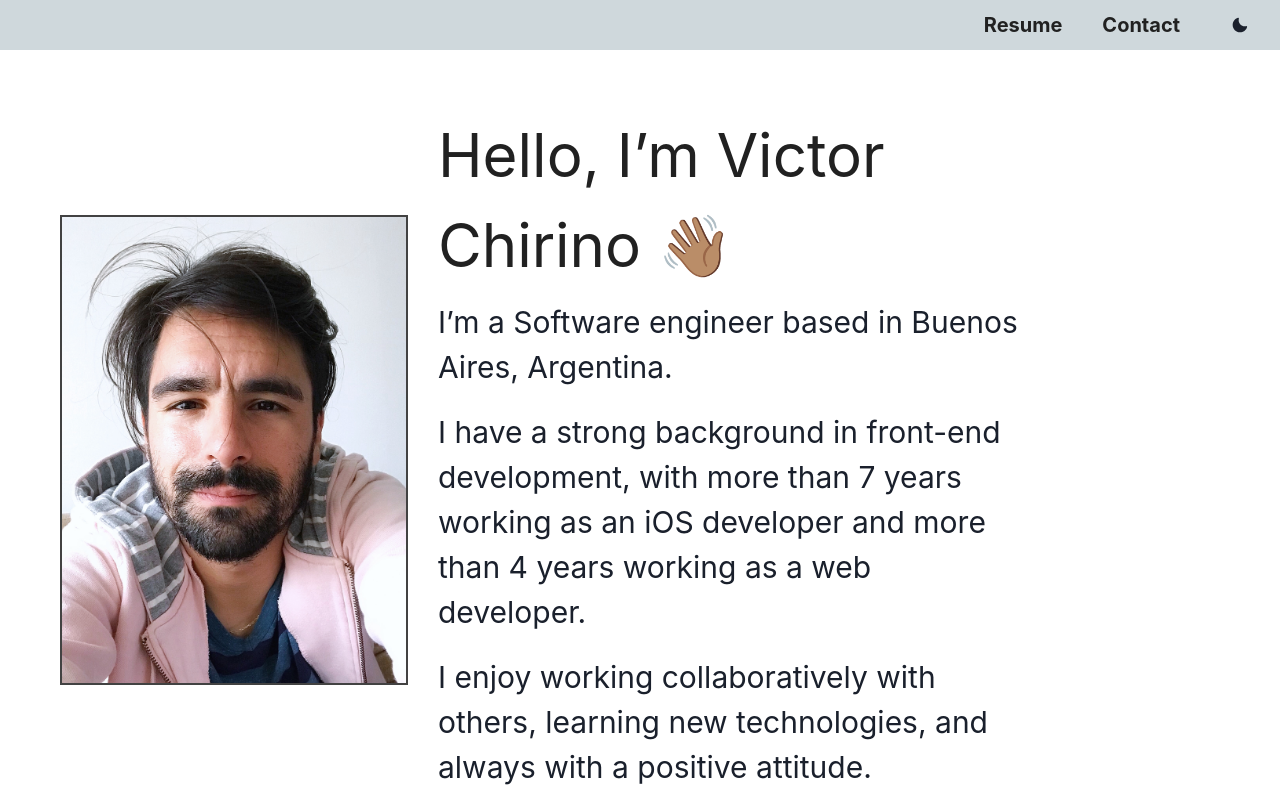
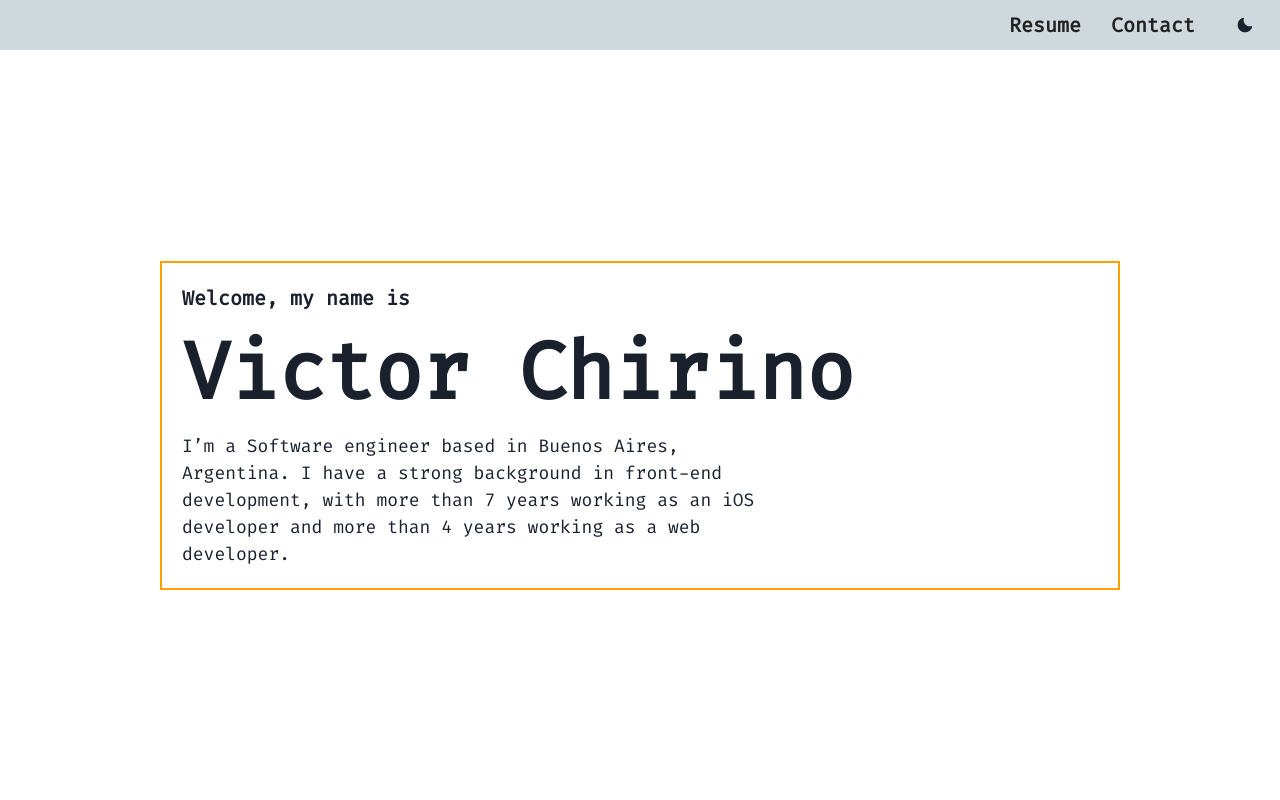
Before and after one commit to vicchirino/victorchirino.com, a Next.js app: page / in a window 1280 px wide. Shown: the top 800 px of the page. Built offline with nearby package versions, Linux system fonts and the light colour scheme.

Commit message:
Bunch of stuff

```diff
--- a/components/ContactFooter.tsx
+++ b/components/ContactFooter.tsx
@@ -7,7 +7,7 @@ const ContactFooter = forwardRef((props, ref) => {
 	return (
 		<Box
 			sx={{
-				width: "70%",
+				width: "100%",
 				padding: "25px",
 				margin: "auto",
 			}}
--- /dev/null
+++ b/components/Intro.tsx
@@ -0,0 +1,118 @@
+import { Box, Text, useColorMode } from "@chakra-ui/react";
+import { fadeUp } from "../styles/Transitions";
+
+const Intro: React.FC = () => {
+	return (
+		<Layout>
+			<Box
+				sx={{
+					display: "flex",
+					margin: "auto",
+					padding: "20px",
+					maxWidth: {
+						base: "100%",
+						sm: "90%",
+						md: "75%",
+					},
+					flexDirection: "column",
+					justifyContent: "center",
+					border: "2px solid",
+					borderColor: "brand.500",
+					// animation: `${borderColor({
+					// 	color: "brand.500",
+					// })} 1s normal forwards ease-in-out`,
+					// animationDelay: "1400ms",
+				}}
+			>
+				<Text
+					sx={{
+						fontSize: {
+							base: "md",
+							md: "lg",
+							lg: "xl",
+						},
+						fontWeight: {
+							base: "semibold",
+							md: "semibold",
+							lg: "bold",
+						},
+						opacity: 0,
+						animation: `${fadeUp} 350ms normal forwards ease-in-out`,
+						animationDelay: "350ms",
+					}}
+				>
+					Welcome, my name is
+				</Text>
+				<Text
+					sx={{
+						fontSize: {
+							base: "35px",
+							sm: "50px",
+							md: "60px",
+							lg: "80px",
+						},
+						fontWeight: {
+							base: "semibold",
+							md: "semibold",
+							lg: "bold",
+						},
+						opacity: 0,
+						animation: `${fadeUp} 350ms normal forwards ease-in-out`,
+						animationDelay: "700ms",
+					}}
+				>
+					Victor Chirino
+				</Text>
+				<Text
+					sx={{
+						width: {
+							base: "65%",
+						},
+						fontSize: {
+							base: "xs",
+							sm: "md",
+							lg: "lg",
+						},
+						fontWeight: {
+							base: "regular",
+						},
+						opacity: 0,
+						animation: `${fadeUp} 350ms normal forwards ease-in-out`,
+						animationDelay: "1050ms",
+					}}
+				>
+					I’m a Software engineer based in Buenos Aires, Argentina. I have a
+					strong background in front-end development, with more than 7 years
+					working as an iOS developer and more than 4 years working as a web
+					developer.
+				</Text>
+			</Box>
+		</Layout>
+	);
+};
+
+type LayoutProps = {
+	children: React.ReactNode;
+};
+
+const Layout: React.FC<LayoutProps> = ({ children }) => {
+	const { colorMode } = useColorMode();
+
+	return (
+		<Box
+			sx={{
+				width: "100%",
+				bgColor: colorMode === "dark" ? "dark.600" : "light.400",
+				height: "100vh",
+				paddingTop: "50px",
+				display: "flex",
+				alignItems: "center",
+				justifyContent: "center",
+			}}
+		>
+			{children}
+		</Box>
+	);
+};
+
+export default Intro;
--- a/components/NavBar.tsx
+++ b/components/NavBar.tsx
@@ -7,7 +7,7 @@ import {
 	useColorMode,
 } from "@chakra-ui/react";
 import { MoonIcon, SunIcon } from "@chakra-ui/icons";
-import { shakeAnimation } from "./AnimatedIcon";
+import { shakeAnimation } from "../styles/Transitions";
 
 type HeaderProps = {
 	scrollToContact: () => void;
@@ -16,7 +16,7 @@ type HeaderProps = {
 const NavBar: React.FC<HeaderProps> = ({ scrollToContact }) => {
 	const { colorMode, toggleColorMode } = useColorMode();
 
-	const pagesWrray = [
+	const pagesArray = [
 		// {
 		// 	id: "about",
 		// 	text: "About",
@@ -42,8 +42,8 @@ const NavBar: React.FC<HeaderProps> = ({ scrollToContact }) => {
 					sx={{
 						bgColor: "transparent",
 						":hover": {
-							color: colorMode === "dark" ? "brand.400" : "light.400",
-							bgColor: colorMode === "dark" ? "transparent" : "textPrimary.500",
+							color: colorMode === "dark" ? "textPrimary.500" : "light.400",
+							bgColor: colorMode === "dark" ? "brand.400" : "textPrimary.500",
 							animation: shakeAnimation,
 						},
 					}}
@@ -61,55 +61,39 @@ const NavBar: React.FC<HeaderProps> = ({ scrollToContact }) => {
 				height: "50px",
 				bgColor: colorMode === "dark" ? "dark.500" : "light.500",
 				top: "0",
+				position: "absolute",
 			}}
 			visibility={{
-				xxxsm: "visible",
-				xxsm: "visible",
-				xsm: "visible",
 				sm: "visible",
 				md: "visible",
 				lg: "visible",
-				xl: "visible",
-				xxl: "visible",
 			}}
 		>
 			<Flex justify="flex-end" align="center" flexDirection="row" height="100%">
-				{pagesWrray.map(p => (
+				{pagesArray.map(p => (
 					<Box
 						marginX={{
-							xxxsm: "2px",
-							xxsm: "5px",
-							xsm: "10px",
+							base: "5px",
 							sm: "10px",
 							md: "15px",
 							lg: "15px",
-							xl: "15px",
-							xxl: "20px",
 						}}
 						key={p.id}
-						color={colorMode === "dark" ? "brand.600" : "textPrimary.500"}
+						color={colorMode === "dark" ? "brand.500" : "textPrimary.500"}
 					>
 						{p.text ? (
 							<Text
 								fontSize={{
-									xxxsm: "xs",
-									xxsm: "xs",
-									xsm: "sm",
+									base: "sm",
 									sm: "md",
-									md: "lg",
+									md: "xl",
 									lg: "xl",
-									xl: "xl",
-									xxl: "xl",
 								}}
 								fontWeight={{
-									xxxsm: "light",
-									xxsm: "normal",
-									xsm: "semibold",
-									sm: "bold",
+									base: "normal",
+									sm: "semibold",
 									md: "bold",
 									lg: "bold",
-									xl: "bold",
-									xxl: "bold",
 								}}
 								cursor="pointer"
 								onClick={p.onClick ? p.onClick : undefined}
--- a/components/Resume.tsx
+++ /dev/null
@@ -1,181 +0,0 @@
-import { Box, Flex, Image, Text, useColorMode } from "@chakra-ui/react";
-import { useState } from "react";
-
-const imagesPath = ["images/me-1.jpg", "images/me-2.jpg"];
-
-const Resume: React.FC = () => {
-	const { colorMode } = useColorMode();
-	const [imageSelected, setImageSelected] = useState(0);
-	return (
-		<Box
-			sx={{}}
-			marginY={{
-				xxsm: "10px",
-				xsm: "10px",
-				sm: "25px",
-				md: "50px",
-				lg: "50px",
-				xl: "50px",
-				xxl: "50x",
-			}}
-			marginX={{
-				xxsm: "10px",
-				xsm: "10px",
-				sm: "20px",
-				md: "50px",
-				lg: "50px",
-				xl: "50px",
-				xxl: "50x",
-			}}
-			padding={{
-				xxsm: "0px",
-				xsm: "0px",
-				sm: "0px",
-				md: "10px",
-				lg: "10px",
-				xl: "10px",
-				xxl: "10x",
-			}}
-		>
-			<Flex
-				flexDirection={{
-					xxxsm: "column",
-					xxsm: "column",
-					xsm: "column",
-					sm: "column",
-					md: "column",
-					lg: "row",
-					xl: "row",
-					xxl: "row",
-				}}
-				align="center"
-				height="100%"
-				width="100%"
-			>
-				<Box
-					width={{
-						xxxsm: "80%",
-						xxsm: "80%",
-						xsm: "80%",
-						sm: "70%",
-						md: "70%",
-						lg: "50%",
-						xl: "40%",
-						xxl: "30%",
-					}}
-					alignItems="center"
-				>
-					<Image
-						src={imagesPath[imageSelected]}
-						cursor="pointer"
-						border="2px solid"
-						borderColor={colorMode === "dark" ? "brand.400" : "dark.500"}
-						alt="me"
-						width="100%"
-						onClick={() => setImageSelected(imageSelected === 0 ? 1 : 0)}
-					/>
-				</Box>
-				<Box
-					width={{
-						xxxsm: "100%",
-						xxsm: "100%",
-						xsm: "90%",
-						sm: "80%",
-						md: "80%",
-						lg: "60%",
-						xl: "50%",
-						xxl: "50%",
-					}}
-					marginStart={{
-						xxxsm: "0px",
-						xxsm: "0px",
-						xsm: "0px",
-						sm: "0px",
-						md: "0px",
-						lg: "20px",
-						xl: "25px",
-						xxl: "30px",
-					}}
-					marginTop={{
-						xxxsm: "20px",
-						xxsm: "20px",
-						xsm: "20px",
-						sm: "20px",
-						md: "20px",
-						lg: "0px",
-						xl: "0px",
-						xxl: "0px",
-					}}
-				>
-					<Text
-						fontSize={{
-							xxxsm: "lg",
-							xxsm: "xl",
-							xsm: "2xl",
-							sm: "2xl",
-							md: "3xl",
-							lg: "3xl",
-							xl: "5xl",
-							xxl: "6xl",
-						}}
-						paddingBottom="10px"
-						color={
-							colorMode === "dark" ? "textSecondary.500" : "textPrimary.500"
-						}
-					>
-						Hello, I’m Victor Chirino 👋🏽
-					</Text>
-					<Text
-						fontSize={{
-							xxxsm: "md",
-							xxsm: "lg",
-							xsm: "xl",
-							sm: "xl",
-							md: "xl",
-							lg: "2xl",
-							xl: "2xl",
-							xxl: "3xl",
-						}}
-						paddingBottom="20px"
-					>
-						I’m a Software engineer based in Buenos Aires, Argentina.
-					</Text>
-					<Text
-						fontSize={{
-							xxxsm: "md",
-							xxsm: "lg",
-							xsm: "xl",
-							sm: "xl",
-							md: "xl",
-							lg: "2xl",
-							xl: "2xl",
-							xxl: "3xl",
-						}}
-						paddingBottom="20px"
-					>
-						I have a strong background in front-end development, with more than
-						7 years working as an iOS developer and more than 4 years working as
-						a web developer.
-					</Text>
-					<Text
-						fontSize={{
-							xxxsm: "md",
-							xxsm: "lg",
-							xsm: "xl",
-							sm: "xl",
-							md: "xl",
-							lg: "2xl",
-							xl: "2xl",
-							xxl: "3xl",
-						}}
-					>
-						I enjoy working collaboratively with others, learning new
-						technologies, and always with a positive attitude.
-					</Text>
-				</Box>
-			</Flex>
-		</Box>
-	);
-};
-
-export default Resume;
--- a/pages/_app.tsx
+++ b/pages/_app.tsx
@@ -5,18 +5,13 @@ import {
 	extendTheme,
 	type ThemeConfig,
 } from "@chakra-ui/react";
-import Head from "next/head";
-import Favicon from "../components/FavIcon";
 
 const breakpoints = {
-	xxxsm: "100px",
-	xxsm: "280px",
-	xsm: "320px",
-	sm: "400px",
-	md: "600px",
-	lg: "800px",
-	xl: "1000px",
-	xxl: "1200px",
+	base: "0px",
+	sm: "480px",
+	md: "768px",
+	lg: "992px",
+	xl: "1280px",
 };
 
 const theme: ThemeConfig = extendTheme({
@@ -42,6 +37,10 @@ const theme: ThemeConfig = extendTheme({
 		textSecondary: {
 			500: "#fafafa",
 		},
+	},
+	fonts: {
+		heading: `Fira Code`,
+		body: `Fira Code`,
 	},
 	breakpoints,
 	initialColorMode: "light",
@@ -71,11 +70,6 @@ const theme: ThemeConfig = extendTheme({
 function MyApp({ Component, pageProps }: AppProps) {
 	return (
 		<>
-			<Head>
-				<title>Victor Chirino</title>
-				<meta name="description" content="Victor Chirino personal page" />
-				<Favicon />
-			</Head>
 			<ChakraProvider theme={theme}>
 				<Component {...pageProps} />
 			</ChakraProvider>
--- /dev/null
+++ b/pages/_document.tsx
@@ -0,0 +1,25 @@
+import Document, { Html, Head, Main, NextScript } from "next/document";
+import Favicon from "../components/FavIcon";
+
+class MyDocument extends Document {
+	render() {
+		return (
+			<Html>
+				<Head>
+					<meta name="description" content="Victor Chirino personal page" />
+					<Favicon />
+					<link
+						href="https://fonts.googleapis.com/css2?family=Fira+Code&display=optional"
+						rel="stylesheet"
+					/>
+				</Head>
+				<body>
+					<Main />
+					<NextScript />
+				</body>
+			</Html>
+		);
+	}
+}
+
+export default MyDocument;
--- a/pages/index.tsx
+++ b/pages/index.tsx
@@ -4,7 +4,7 @@ import { useRouter } from "next/router";
 import { useCallback, useRef } from "react";
 import ContactFooter from "../components/ContactFooter";
 import NavBar from "../components/NavBar";
-import Resume from "../components/Resume";
+import Intro from "../components/Intro";
 
 const Home: NextPage = () => {
 	const { colorMode } = useColorMode();
@@ -20,13 +20,11 @@ const Home: NextPage = () => {
 
 	return (
 		<Box
-			minHeight="100vh"
 			width="100vw"
-			paddingBottom="20px"
 			bgColor={colorMode === "dark" ? "dark.600" : "light.400"}
 		>
 			<NavBar scrollToContact={scrollIntoView} />
-			<Resume />
+			<Intro />
 			<ContactFooter ref={scrollIntoViewRef} />
 		</Box>
 	);
--- /dev/null
+++ b/styles/Transitions.tsx
@@ -0,0 +1,50 @@
+import { keyframes } from "@emotion/react";
+
+export const fadeUp = keyframes`
+  0% {
+    opacity: 0.01;
+    transform: translateY(20px);
+    transition: opacity 300ms var(--easing), transform 300ms var(--easing);
+  }
+	100% {
+    opacity: 1;
+    transform: translateY(0px);
+    transition: opacity 300ms var(--easing), transform 300ms var(--easing);
+  }
+`;
+
+export const borderColor = ({ color }: { color: string }) => keyframes`
+  0% {
+    border-top-color: transparent;
+    border-right-color: transparent;
+    border-bottom-color: transparent;
+    border-left-color: transparent;
+  }
+  33% {
+    border-top-color: ${color};
+    border-right-color: transparent;
+    border-bottom-color: transparent;
+    border-left-color: transparent;
+
+  }
+  66% {
+    border-top-color: ${color};
+    border-right-color: ${color};
+    border-bottom-color: transparent;
+    border-left-color: ${color};
+  }
+  100% {
+    border-top-color: ${color};
+    border-right-color: ${color};
+    border-bottom-color: ${color};
+    border-left-color: ${color};
+  }`;
+
+// Custom Icon animation Key-frames
+const animationKeyFrames = keyframes`
+0% { transform: translate(3px, 0); }
+50% { transform: translate(-3px, 0); }
+100% { transform: translate(0, 0) }
+`;
+
+export const shakeAnimation = `${animationKeyFrames} 150ms 2 linear`;
--- a/styles/globals.css
+++ b/styles/globals.css
@@ -1,16 +1,16 @@
 html,
 body {
-  padding: 0;
-  margin: 0;
-  font-family: -apple-system, BlinkMacSystemFont, Segoe UI, Roboto, Oxygen,
-    Ubuntu, Cantarell, Fira Sans, Droid Sans, Helvetica Neue, sans-serif;
+	padding: 0;
+	margin: 0;
+	font-family: Fira Code, -apple-system, BlinkMacSystemFont, Segoe UI, Roboto,
+		Oxygen, Ubuntu, Cantarell, Fira Sans, Droid Sans, Helvetica Neue, sans-serif;
 }
 
 a {
-  color: inherit;
-  text-decoration: none;
+	color: inherit;
+	text-decoration: none;
 }
 
 * {
-  box-sizing: border-box;
+	box-sizing: border-box;
 }
```
Also changed, not shown: components/AnimatedIcon.tsx (+2 -10 lines), 1 other file (tests, documents, lock files or other folders).
